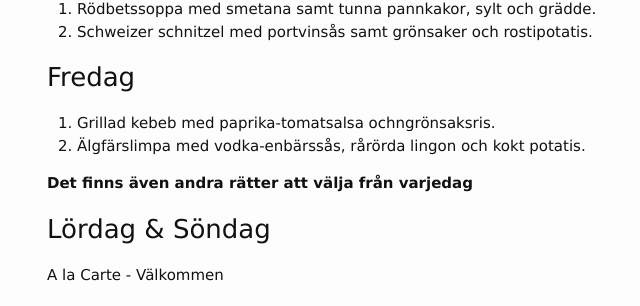
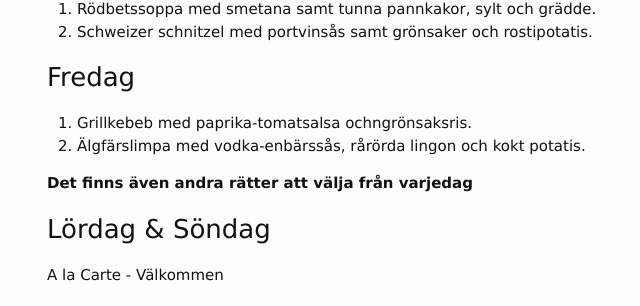
Before and after one commit to FarInn62/farinn62.github.io, a Jekyll site: the page built from lunch.md, in a window 1280 px wide. Shown: the part 620-926 px from the top of the page, without its empty margins (223-863 px from the left). Built offline with Jekyll 4.4.1, drawn with Linux system fonts in a browser that asks for light colours.

Commit message:
Update lunch.md

```diff
--- a/lunch.md
+++ b/lunch.md
@@ -32,7 +32,7 @@ Alla rätter: 80:- Take away: 65:-
 
 ### Fredag
 
-1. Grillad kebeb med paprika-tomatsalsa ochngrönsaksris.
+1. Grillkebeb med paprika-tomatsalsa ochngrönsaksris.
 2. Älgfärslimpa med vodka-enbärssås, rårörda lingon och kokt potatis.
 
   **Det finns även andra rätter att välja från varjedag**
```
